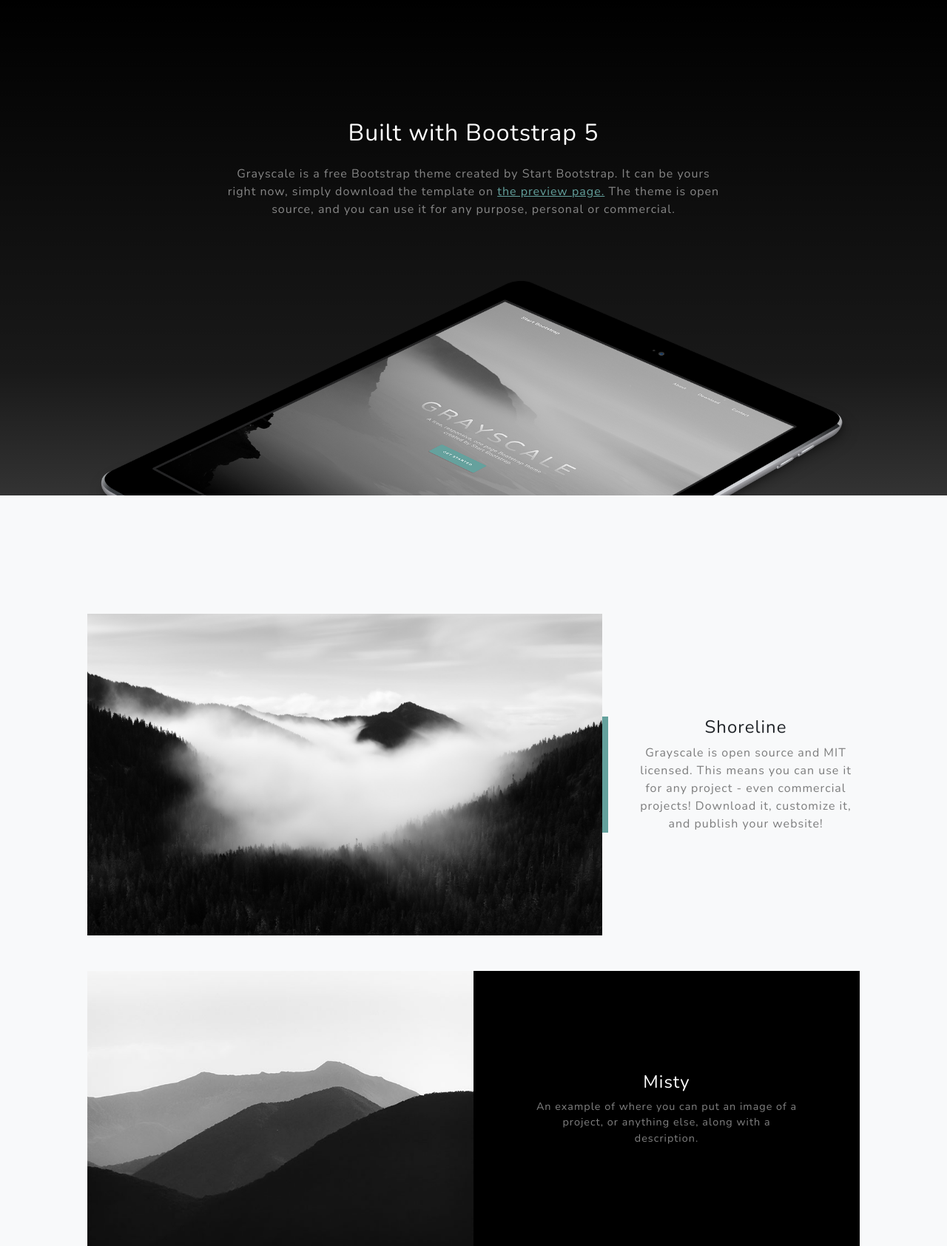
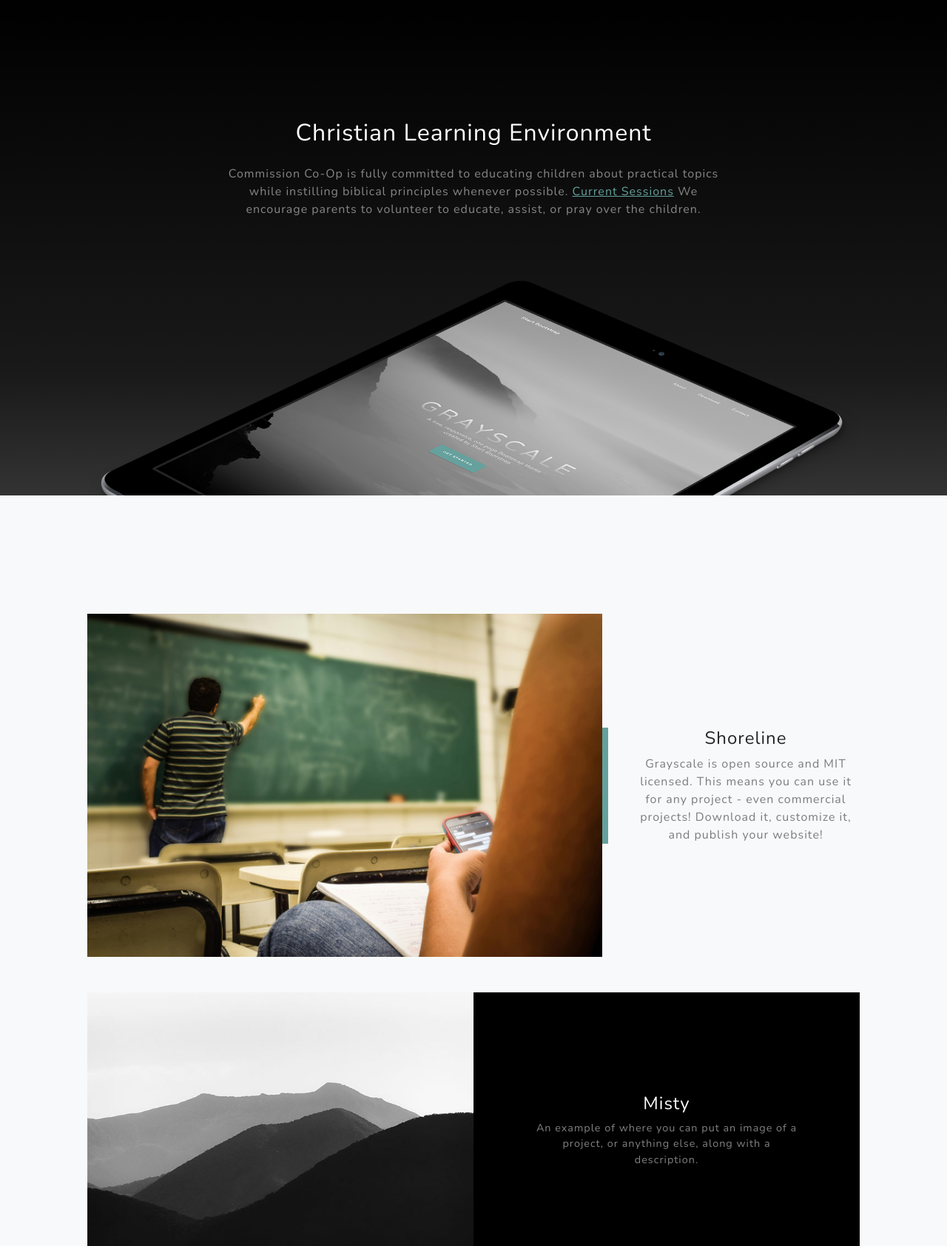
Before and after one commit to baller1013/co-op, a Django app: page / in a window 1280 px wide. Shown: the part 799-2484 px from the top of the page at 74% size. Run offline with Django 5.2, Linux system fonts and the light colour scheme; some libraries are stand-ins or nearby versions.

Commit message:
verbiage changes

```diff
--- a/hello_world/templates/index.html
+++ b/hello_world/templates/index.html
@@ -8,7 +8,7 @@
         <meta name="viewport" content="width=device-width, initial-scale=1, shrink-to-fit=no" />
         <meta name="description" content="" />
         <meta name="author" content="" />
-        <title>Grayscale - Start Bootstrap Theme</title>
+        <title>Comission Co-Op</title>
         <link rel="icon" type="image/x-icon" href="assets/favicon.ico" />
         <!-- Font Awesome icons (free version)-->
         <script src="https://use.fontawesome.com/releases/v6.3.0/js/all.js" crossorigin="anonymous"></script>
@@ -54,11 +54,12 @@
             <div class="container px-4 px-lg-5">
                 <div class="row gx-4 gx-lg-5 justify-content-center">
                     <div class="col-lg-8">
-                        <h2 class="text-white mb-4">Built with Bootstrap 5</h2>
+                        <h2 class="text-white mb-4">Christian Learning Environment</h2>
                         <p class="text-white-50">
-                            Grayscale is a free Bootstrap theme created by Start Bootstrap. It can be yours right now, simply download the template on
-                            <a href="https://startbootstrap.com/theme/grayscale/">the preview page.</a>
-                            The theme is open source, and you can use it for any purpose, personal or commercial.
+                            Commission Co-Op is fully committed to educating children about practical topics while instilling
+                            biblical principles whenever possible.
+                            <a href="https://startbootstrap.com/theme/grayscale/">Current Sessions</a>
+                            We encourage parents to volunteer to educate, assist, or pray over the children.
                         </p>
                     </div>
                 </div>
@@ -70,7 +71,7 @@
             <div class="container px-4 px-lg-5">
                 <!-- Featured Project Row-->
                 <div class="row gx-0 mb-4 mb-lg-5 align-items-center">
-                    <div class="col-xl-8 col-lg-7"><img class="img-fluid mb-3 mb-lg-0" src="static/assets/img/bg-masthead.jpg" alt="..." /></div>
+                    <div class="col-xl-8 col-lg-7"><img class="img-fluid mb-3 mb-lg-0" src="static/assets/img/teaching.jpg" alt="..." /></div>
                     <div class="col-xl-4 col-lg-5">
                         <div class="featured-text text-center text-lg-left">
                             <h4>Shoreline</h4>
@@ -195,7 +196,7 @@
             </div>
         </section>
         <!-- Footer-->
-        <footer class="footer bg-black small text-center text-white-50"><div class="container px-4 px-lg-5">Copyright &copy; Your Website 2023</div></footer>
+        <footer class="footer bg-black small text-center text-white-50"><div class="container px-4 px-lg-5">Copyright &copy; Comission Co-Op 2025</div></footer>
         <!-- Bootstrap core JS-->
         <script src="https://cdn.jsdelivr.net/npm/bootstrap@5.2.3/dist/js/bootstrap.bundle.min.js"></script>
         <!-- Core theme JS-->
```
Also changed, not shown: hello_world/static/Octocat.png (deleted), hello_world/static/assets/img/teaching.jpg (added).
